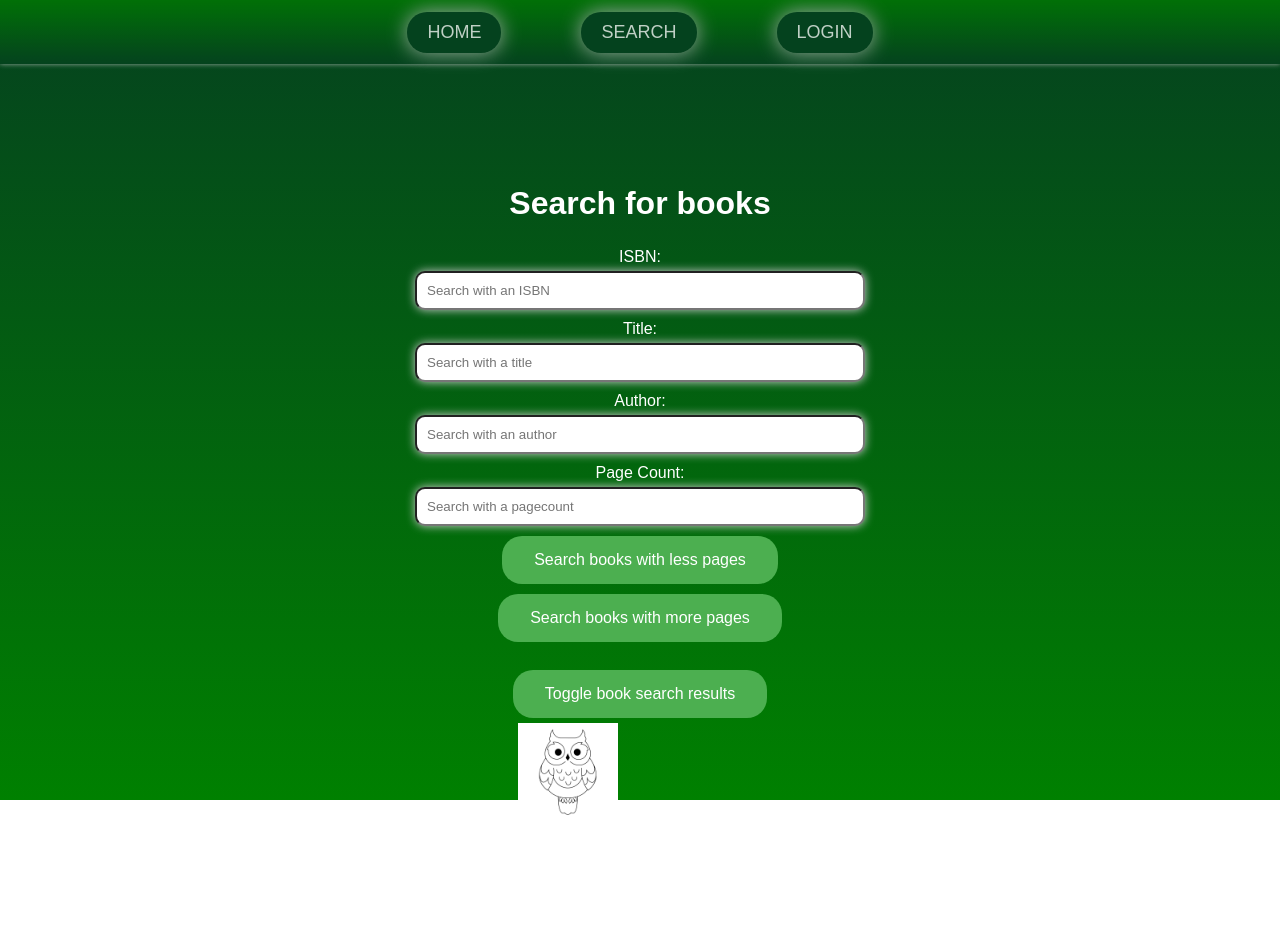
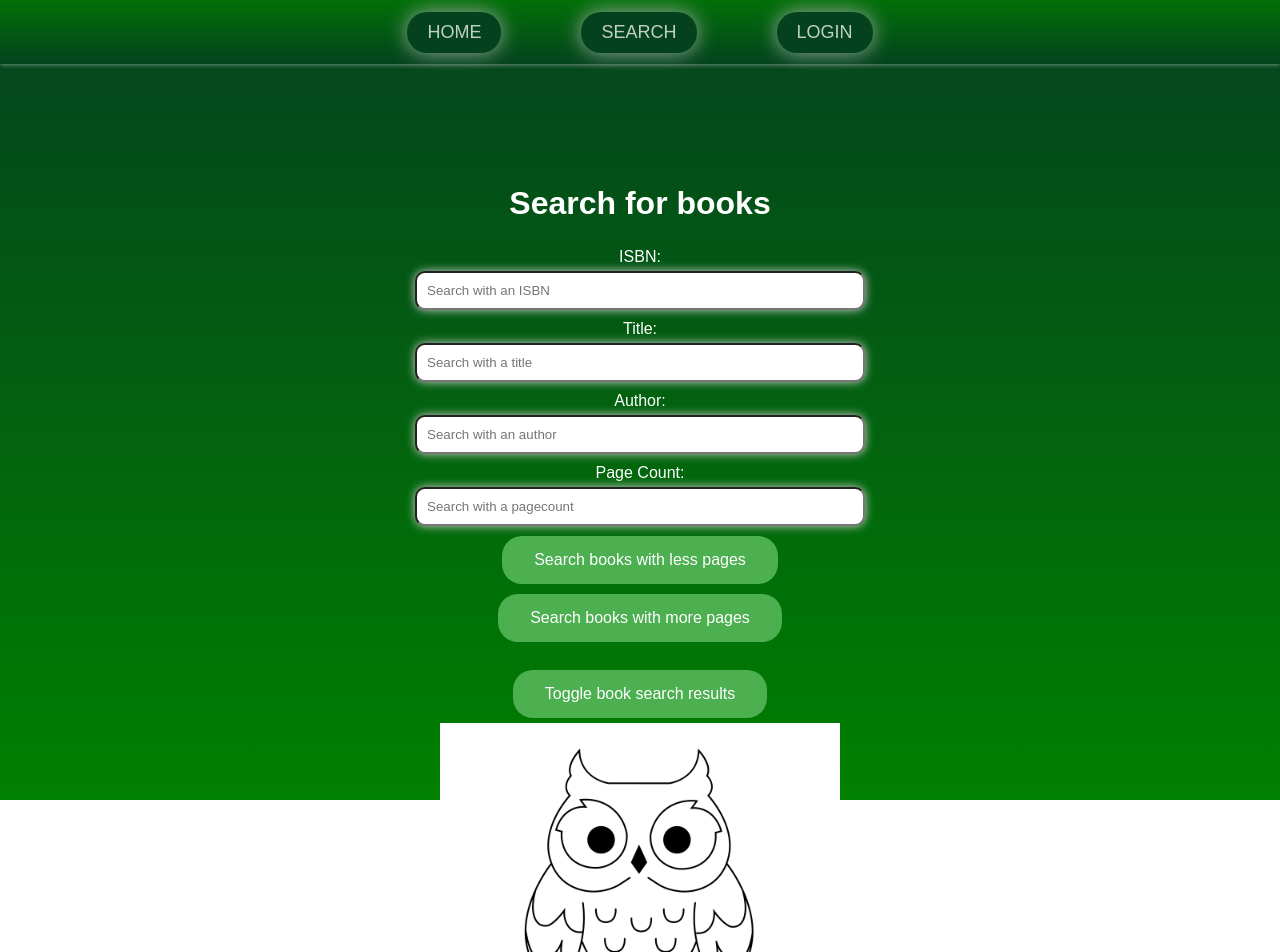
Before and after one commit to KariNurm/Library, a React (Create React App) app in the folder group-project/: page /search in a window 1280 px wide. Shown: the top 952 px of the page. Before the commit the page ends 828 px from the top, so only its background shows below. Built offline with nearby package versions, Linux system fonts and the light colour scheme; data requests are answered from the project's data file.

Commit message:
.\SearchPage.css

```diff
--- a/group-project/src/SearchPage.css
+++ b/group-project/src/SearchPage.css
@@ -82,8 +82,8 @@
 
 .owlImage {
   background: url("./images/owl.jpg");
-  width: 100px;
-  height: 100px;
+  width: 400px;
+  height: 400px;
   background-position: right;
   background-size: 100%;
   margin: 5px;
```
